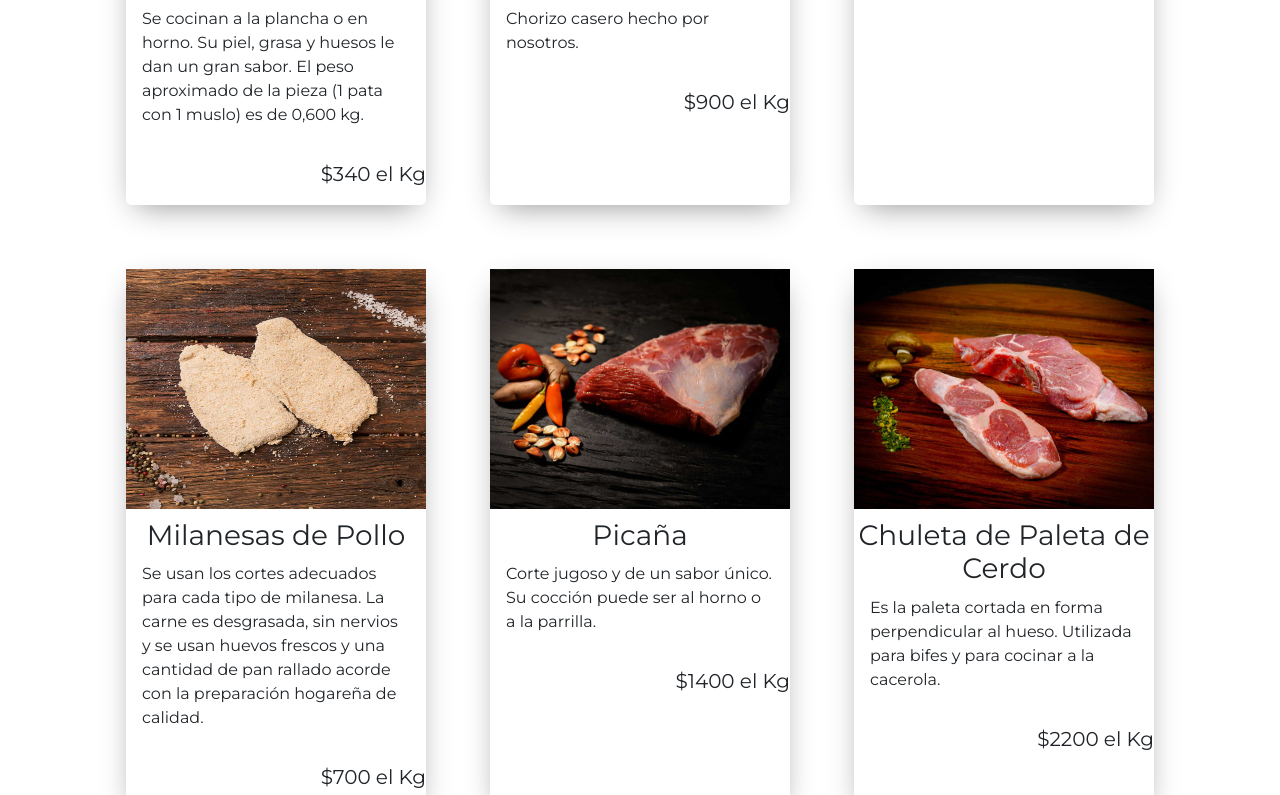
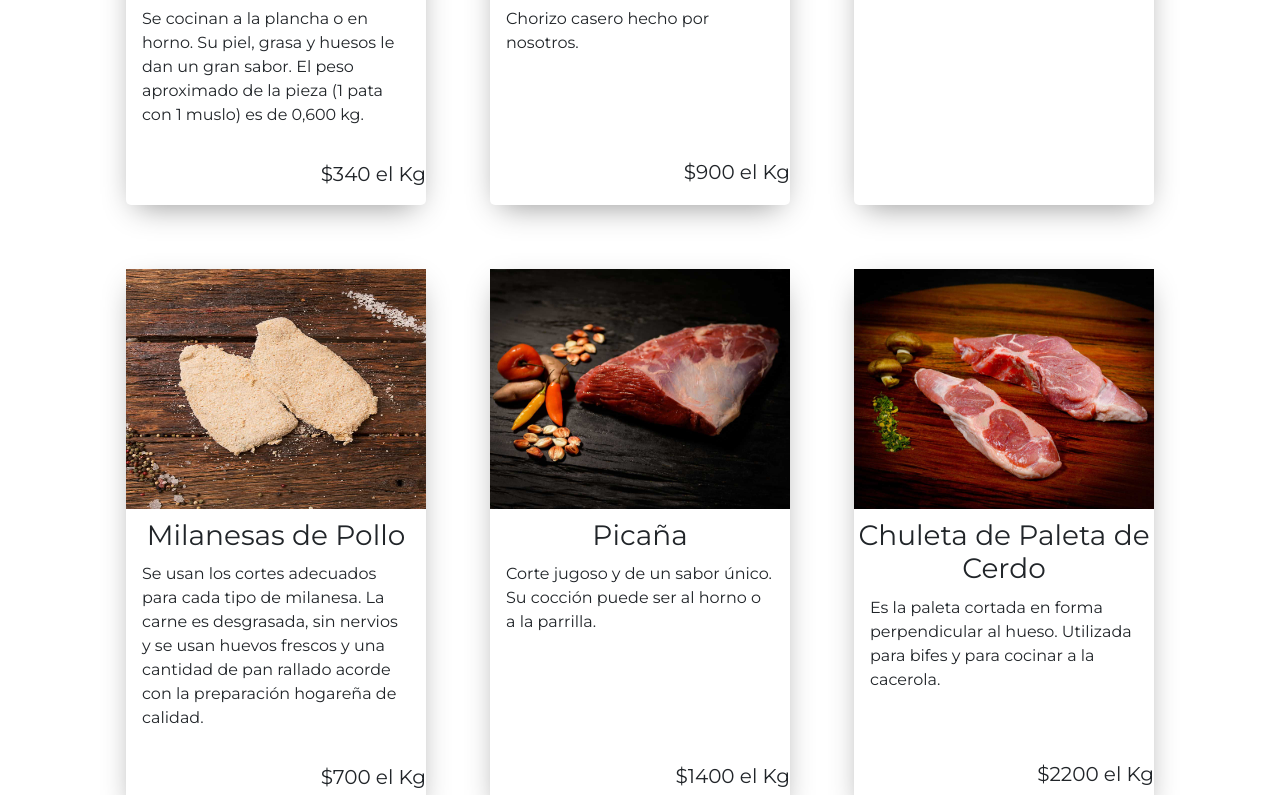
Before and after one commit to FrancoPortillo/CarniceriaEsmeralda, a website: page pages/productos.html in a window 1280 px wide. Shown: the part 545-1340 px from the top of the page. Drawn offline with nearby package versions, Linux system fonts and the light colour scheme.

Commit message:
precios ordenados y vista tablet

```diff
--- a/pages/productos.html
+++ b/pages/productos.html
@@ -97,7 +97,7 @@
         />
         <h3 class="tarjeta_titulo">Chorizo Casero</h3>
         <p class="tarjeta_descripcion">
-          Chorizo casero hecho por nosotros. <p class="text-end fs-5">$900 el Kg</p>
+          Chorizo casero hecho por nosotros. <p class="text-end fs-5 tarjeta_precio_uno">$900 el Kg</p>
         </p>
       </div>
       <div class="tarjeta">
@@ -109,7 +109,7 @@
         <h3 class="tarjeta_titulo">Picada Especial</h3>
         <p class="tarjeta_descripcion">
           Picada vacuna premiun desgrasada.
-          <p class="text-end fs-5">$1100 el Kg </p>
+          <p class="text-end fs-5 tarjeta_precio_uno">$1100 el Kg </p>
         </p>
       </div>
     </div>
@@ -136,7 +136,7 @@
         />
         <h3 class="tarjeta_titulo">Picaña</h3>
         <p class="tarjeta_descripcion">
-          Corte jugoso y de un sabor único. Su cocción puede ser al horno o a la parrilla. <p class="text-end fs-5">$1400 el Kg</p>
+          Corte jugoso y de un sabor único. Su cocción puede ser al horno o a la parrilla. <p class="text-end fs-5 tarjeta_precio_picanha">$1400 el Kg</p>
         </p>
       </div>
       <div class="tarjeta">
@@ -148,7 +148,7 @@
         <h3 class="tarjeta_titulo">Chuleta de Paleta de Cerdo</h3>
         <p class="tarjeta_descripcion">
           Es la paleta cortada en forma perpendicular al hueso. Utilizada para bifes y para cocinar a la cacerola.
-          <p class="text-end fs-5">$2200 el Kg</p>
+          <p class="text-end fs-5 tarjeta_precio_tres">$2200 el Kg</p>
         </p>
       </div>
     </div>
--- a/scss/_vista-desktop.scss
+++ b/scss/_vista-desktop.scss
@@ -1,4 +1,4 @@
-@media (min-width: 768px) {
+@media (min-width: 1024px) {
   a:hover {
     color: black;
   }
@@ -112,6 +112,37 @@
     .tarjeta_descripcion {
       padding: 0 1rem 1rem 1rem;
     }
+    .tarjeta_precio {
+      position: relative;
+      justify-content: flex-end;
+      text-align: flex-end;
+      bottom: -55px;
+    }
+    .tarjeta_precio_uno {
+      position: relative;
+      justify-content: flex-end;
+      text-align: flex-end;
+      bottom: -70px;
+    }
+
+    .tarjeta_precio_tres {
+      position: relative;
+      justify-content: flex-end;
+      text-align: flex-end;
+      bottom: -35px;
+    }
+    .tarjeta_precio_picanha {
+      position: relative;
+      justify-content: flex-end;
+      text-align: flex-end;
+      bottom: -95px;
+    }
+    .tarjeta_precio_rack {
+      position: relative;
+      justify-content: flex-end;
+      text-align: flex-end;
+      bottom: -83px;
+    }
   }
 
   .footer {
```
Also changed, not shown: index.html (+2 -2 lines), pages/ofertas.html (+4 -4 lines), css/style.css, 1 other file.
